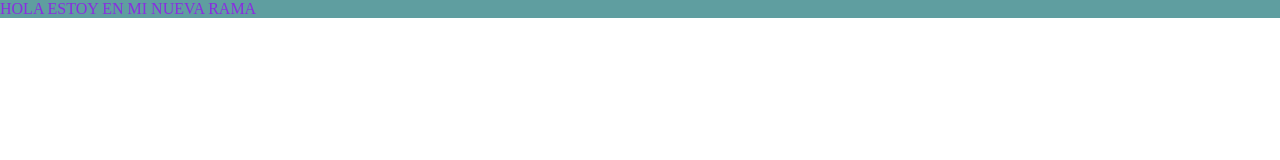
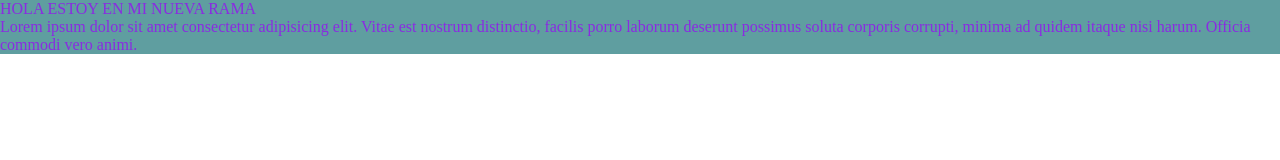
Before and after one commit to JazSantana/unidad-2, a plain HTML site: page s36/index.html in a window 1280 px wide. Drawn offline with Linux system fonts and the light colour scheme.

Commit message:
Nuevo parrafo

```diff
--- a/s36/index.html
+++ b/s36/index.html
@@ -8,6 +8,11 @@
   </head>
   <body>
     <p>HOLA ESTOY EN MI NUEVA RAMA</p>
+    <p>
+      Lorem ipsum dolor sit amet consectetur adipisicing elit. Vitae est nostrum
+      distinctio, facilis porro laborum deserunt possimus soluta corporis
+      corrupti, minima ad quidem itaque nisi harum. Officia commodi vero animi.
+    </p>
     <script src="./assets/js/script.js"></script>
   </body>
 </html>
```
